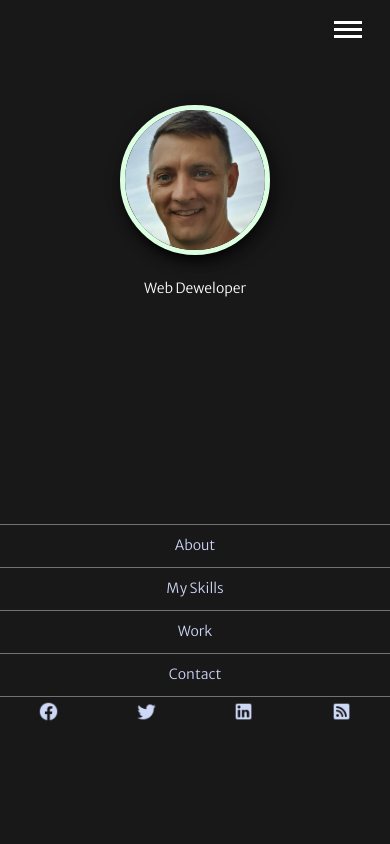
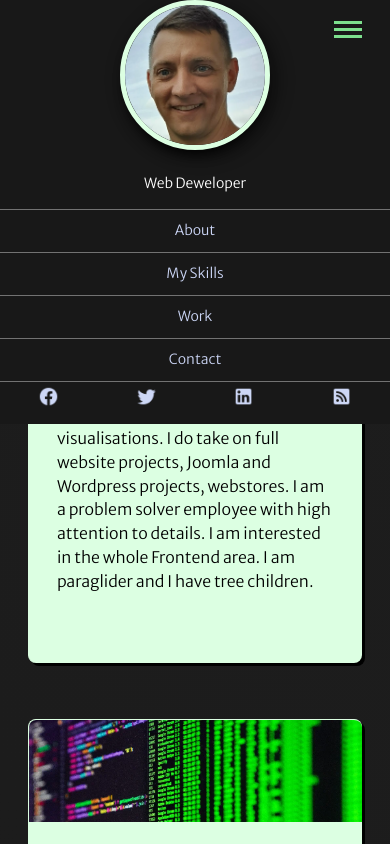
Before and after one commit to vargajozsi/vargajozsef.hu, a plain HTML site: page index.html in a window 390 px wide. Shown: the top 844 px of the page. Drawn offline with Linux system fonts and the light colour scheme.

Commit message:
hamburger icon color mobile menu from 100vh to max-content

```diff
--- a/style.css
+++ b/style.css
@@ -29,6 +29,7 @@ html {
 }
 
 body {
+
   min-height: 100vh;
   padding-left: 13rem;
   background-image: linear-gradient(45deg, #181818, #1d1d1d);
@@ -37,8 +38,8 @@ body {
 }
 .hamblabel {
   display: none;
-  background-color: #ffffff;
-  position: absolute;
+  background-color: var(--csrdheader);
+  position: fixed;
   right: 2rem;
   top: 2rem;
   width: 2rem;
@@ -51,7 +52,7 @@ body {
   display: block;
   content: '';
   position: absolute;
-  background-color: #ffffff;
+  background-color: var(--csrdheader);
   width: 2rem;
   height: 0.25rem;
 
@@ -158,6 +159,7 @@ body {
 
 /*Main elements*/
 .mainwrap {
+  padding-top: 5rem;
   overflow-x: hidden;
   display: flex;
   flex-direction: column;
@@ -327,8 +329,9 @@ button {
     display: none;
    }
   .main-menu {
+    height: fit-content;
     width: 100%;
-    position: relative;
+    position: fixed;
     align-items: center;
     margin: 0;
     padding: 0;
```
